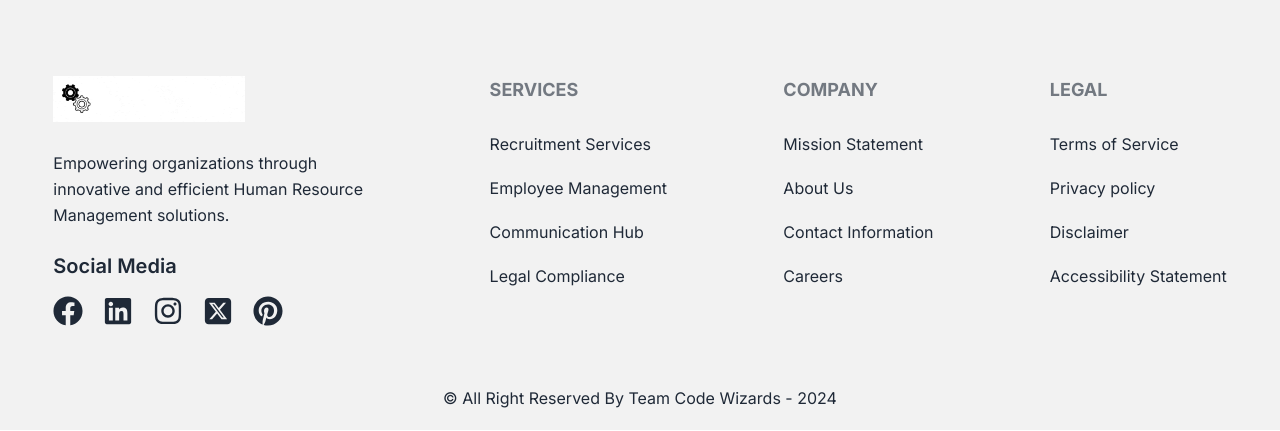
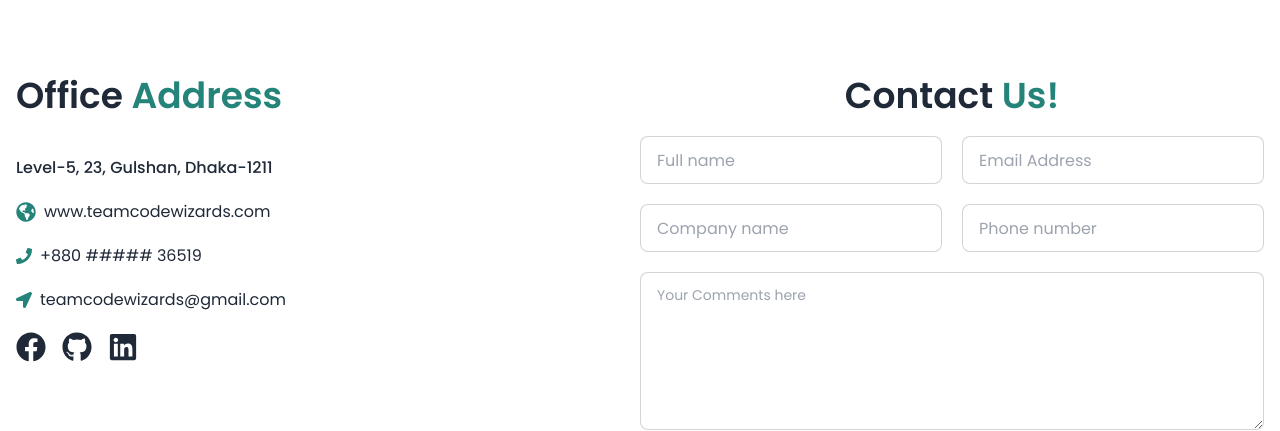
Before and after one commit to mursalinmirme/unity-spark, a React (Vite) app: page / in a window 1280 px wide. Shown: the part 2369-2800 px from the top of the page. Built offline with nearby package versions, Linux system fonts and the light colour scheme.

Commit message:
contact us section is completed

```diff
--- a/package.json
+++ b/package.json
@@ -10,6 +10,7 @@
     "preview": "vite preview"
   },
   "dependencies": {
+    "@emailjs/browser": "^3.12.1",
     "@react-icons/all-files": "^4.1.0",
     "@tanstack/react-query": "^5.17.12",
     "axios": "^1.6.5",
@@ -19,6 +20,7 @@
     "react-countup": "^6.5.0",
     "react-dom": "^18.2.0",
     "react-hook-form": "^7.49.3",
+    "react-hot-toast": "^2.4.1",
     "react-icons": "^5.0.1",
     "react-router-dom": "^6.21.2",
     "sort-by": "^1.2.0",
--- a/src/index.css
+++ b/src/index.css
@@ -87,3 +87,9 @@
 .error img {
     @apply w-2/5 mx-auto
 }
+
+/* contact section */
+.icons a:hover{
+    color: #248479;
+    transition: 0.1s;
+}
--- a/src/main.jsx
+++ b/src/main.jsx
@@ -1,18 +1,18 @@
-import React from 'react'
-import ReactDOM from 'react-dom/client'
-import './index.css'
-import { RouterProvider } from 'react-router-dom'
-import router from './router/router.jsx'
-import { QueryClient, QueryClientProvider } from '@tanstack/react-query'
+import React from "react";
+import ReactDOM from "react-dom/client";
+import "./index.css";
+import { RouterProvider } from "react-router-dom";
+import router from "./router/router.jsx";
+import { QueryClient, QueryClientProvider } from "@tanstack/react-query";
+import { Toaster } from "react-hot-toast";
 
-const queryClient = new QueryClient()
+const queryClient = new QueryClient();
 
-ReactDOM.createRoot(document.getElementById('root')).render(
+ReactDOM.createRoot(document.getElementById("root")).render(
   <React.StrictMode>
     <QueryClientProvider client={queryClient}>
-      <RouterProvider router={router}>
-
-      </RouterProvider>
+      <RouterProvider router={router}></RouterProvider>
+      <Toaster />
     </QueryClientProvider>
-  </React.StrictMode>,
-)
+  </React.StrictMode>
+);
--- /dev/null
+++ b/src/pages/home/ContactUs/ContactUs.jsx
@@ -0,0 +1,166 @@
+import { useForm } from "react-hook-form";
+import emailjs from "@emailjs/browser";
+import {
+  FaPhone,
+  FaFacebook,
+  FaGithub,
+  FaLinkedin,
+  FaGlobeAmericas,
+  FaLocationArrow
+} from "react-icons/fa";
+import toast from "react-hot-toast";
+
+const ContactUs = () => {
+  const {
+    register,
+    handleSubmit,
+    reset,
+    formState: { errors },
+  } = useForm();
+
+  const onSubmit = (data) => {
+    const contactInfo = {
+      to_name: "Team Code Wizards",
+      from_name: data.name,
+      from_email: data.email,
+      company_name: data.company,
+      number: data.number,
+      message: data.message,
+    };
+
+    emailjs
+      .send(
+        "service_op447xu",
+        "template_ykz3aa6",
+        contactInfo,
+        "c8NW96YZKgbGfzo3W"
+      )
+      .then(
+        function (response) {
+          console.log("SUCCESS!", response.status, response.text);
+          toast.success("Email was successfully sent!");
+          reset();
+        },
+        function (error) {
+          console.log("FAILED...", error);
+        }
+      );
+    console.log(contactInfo);
+  };
+  return (
+    <div className="max-w-7xl mx-auto px-4">
+      <div
+        id="contact"
+        className="py-10 lg:py-20 md:grid grid-cols-4 max-w-7xl mx-auto"
+      >
+        <div className="col-span-2 space-y-5 mb-16 md:mb-0">
+          <h1 className="text-4xl font-semibold mb-10">
+            Office <span className=" text-[#248479]">Address</span>
+          </h1>
+          <div>
+            <p className="font-medium">Level-5, 23, Gulshan, Dhaka-1211 </p>
+          </div>
+          <div className="flex items-center gap-2">
+            <FaGlobeAmericas className="text-xl text-[#248479]" />
+            <p>www.teamcodewizards.com</p>
+          </div>
+          <div className="flex items-center gap-2">
+            <FaPhone className="text-[#248479]" />
+            <p>+880 ##### 36519</p>
+          </div>
+          <div className="flex items-center gap-2">
+            <FaLocationArrow className="text-[#248479]" />
+            <p>teamcodewizards@gmail.com</p>
+          </div>
+          <div className="flex gap-4 icons">
+            <a href="" target="_blank" rel="noopener noreferrer">
+              <FaFacebook className="text-3xl hover:-mt-1 transition-[0.1s]" />
+            </a>
+            <a href="" target="_blank" rel="noopener noreferrer">
+              <FaGithub className="text-3xl hover:-mt-1 transition-[0.1s]" />
+            </a>
+            <a href="" target="_blank" rel="noopener noreferrer">
+              <FaLinkedin className="text-3xl hover:-mt-1 transition-[0.1s]" />
+            </a>
+          </div>
+        </div>
+
+        <div className="col-span-2">
+          <h1 className="text-4xl text-center font-semibold mb-5">
+            Contact <span className=" text-[#248479]">Us!</span>
+          </h1>
+          <form onSubmit={handleSubmit(onSubmit)}>
+            <div className="md:flex space-y-5 md:space-y-0 gap-5">
+              <div className="form-control w-full">
+                <input
+                  {...register("name", { required: true })}
+                  type="text"
+                  placeholder="Full name"
+                  className="input input-bordered w-full"
+                />
+                {errors.name && (
+                  <p className="text-[#248479]">name is required.</p>
+                )}
+              </div>
+              <div className="form-control w-full">
+                <input
+                  {...register("email", { required: true })}
+                  type="email"
+                  placeholder="Email Address"
+                  className="input input-bordered w-full"
+                />
+                {errors.email && (
+                  <p className="text-[#248479]">email is required.</p>
+                )}
+              </div>
+            </div>
+            <div className="md:flex space-y-5 md:space-y-0 gap-5 mt-5">
+              <div className="form-control w-full">
+                <input
+                  {...register("company", { required: true })}
+                  type="text"
+                  placeholder="Company name"
+                  className="input input-bordered w-full"
+                />
+                {errors.company && (
+                  <p className="text-[#248479]">company name is required.</p>
+                )}
+              </div>
+              <div className="form-control w-full">
+                <input
+                  {...register("number", { required: true })}
+                  type="number"
+                  placeholder="Phone number"
+                  className="input input-bordered w-full"
+                />
+                {errors.number && (
+                  <p className="text-[#248479]">phone number is required.</p>
+                )}
+              </div>
+            </div>
+            <div className="form-control my-5">
+              <textarea
+                {...register("message", { required: true })}
+                rows={5}
+                placeholder="Your Comments here"
+                className="textarea textarea-bordered"
+              ></textarea>
+              {errors.message && (
+                <p className="text-[#248479]"> please provide a message</p>
+              )}
+            </div>
+            <div className="text-center">
+              <input
+                className="btn btn-outline border-[#248479] text-[#248479] px-10"
+                type="submit"
+                value="Send Message"
+              />
+            </div>
+          </form>
+        </div>
+      </div>
+    </div>
+  );
+};
+
+export default ContactUs;
--- a/src/pages/home/Home.jsx
+++ b/src/pages/home/Home.jsx
@@ -1,6 +1,7 @@
 import Banner from "../components/Banner/Banner";
 import Counter from "../components/Counter/Counter";
 import Goals from "../components/Goals/Goals";
+import ContactUs from "./ContactUs/ContactUs";
 import JobPost from "./JobPost/JobPost";
 import OurService from "./OurService/OurService";
 
@@ -12,6 +13,7 @@ const Home = () => {
       <OurService></OurService>
       <JobPost></JobPost>
       <Goals></Goals>
+      <ContactUs></ContactUs>
     </div>
   );
 };
```
Also changed, not shown: 1 other file (tests, documents, lock files or other folders).
